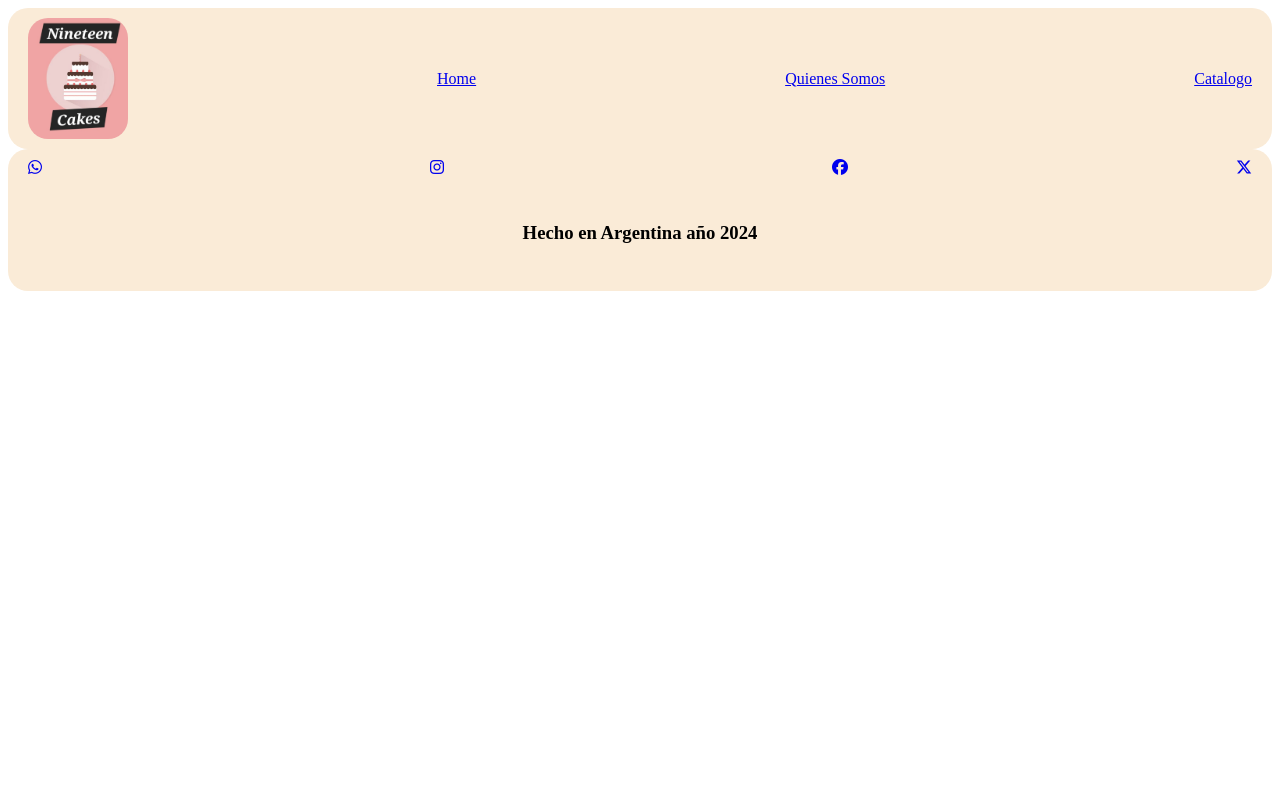
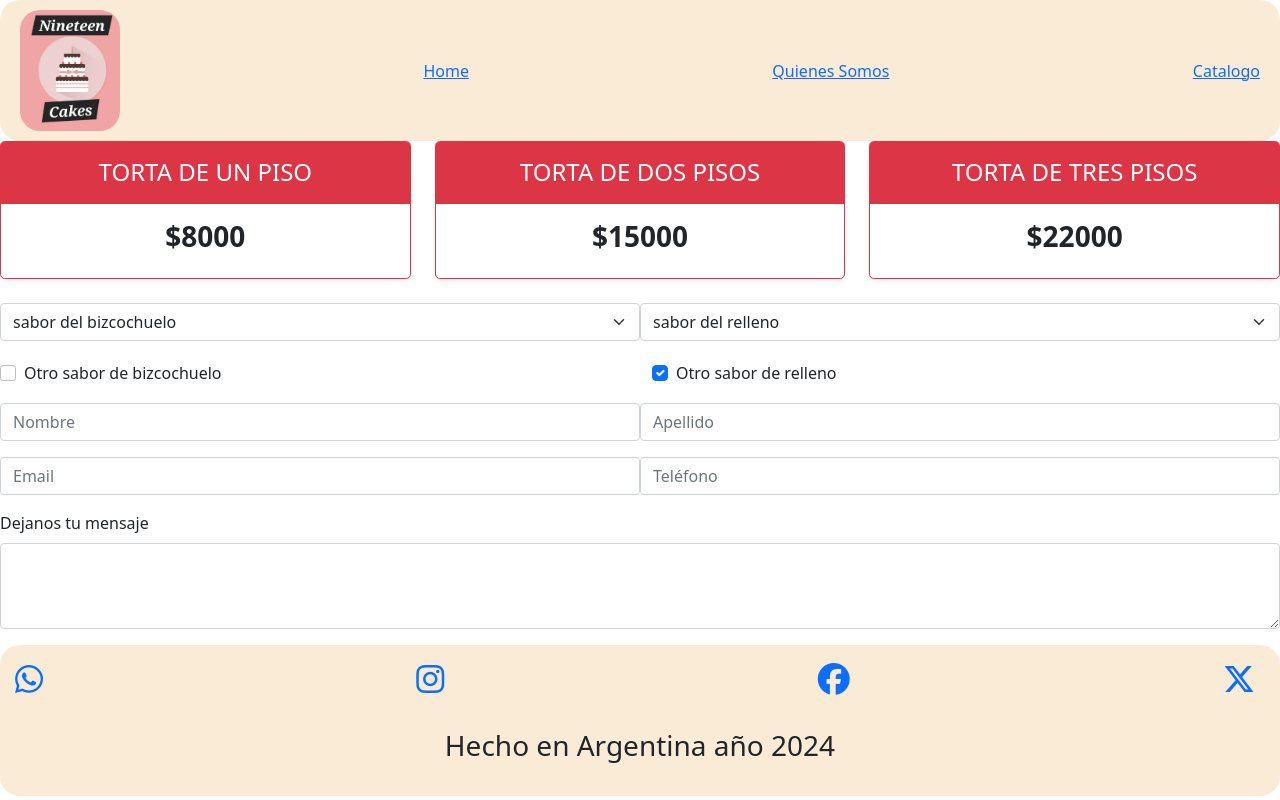
Before and after one commit to spuchinni/proyecto-codo-a-codo-2024, a plain HTML site: page pages/contacto.html in a window 1280 px wide. Drawn offline with nearby package versions, Linux system fonts and the light colour scheme.

Commit message:
modificaciones

```diff
--- a/pages/contacto.html
+++ b/pages/contacto.html
@@ -6,16 +6,140 @@
     <title>Contacto</title>
     <link href="https://fonts.googleapis.com/css2?family=Libre+Baskerville&display=swap" rel="stylesheet">
     <link rel="stylesheet" href="../styles.css/estilos.css">
+    <link href="https://cdn.jsdelivr.net/npm/bootstrap@5.0.2/dist/css/bootstrap.min.css" rel="stylesheet" integrity="sha384-EVSTQN3/azprG1Anm3QDgpJLIm9Nao0Yz1ztcQTwFspd3yD65VohhpuuCOmLASjC" crossorigin="anonymous">
     <script src="https://kit.fontawesome.com/a10880f112.js" crossorigin="anonymous"></script>
 </head>
 <body>
+
   <nav>
     <img src="../img/logo.jpg" alt="logo" width="100px">
     <a href="../index.html"> Home </a>
     <a href="./quienes somos.html"> Quienes Somos </a>
     <a href="./catalogo.html"> Catalogo </a>
+  </nav>
 
-    </nav>
+  <div class="row row-cols-1 row-cols-md-3 text-center">
+    <div class="col-md-4">
+      <div class="card mb-4 rounded-3 shadow-sm border-danger">
+        <div class="card-header py-3 text-white bg-danger border-danger">
+          <h4 class="my-0 fw-normal">TORTA DE UN PISO</h4>
+
+        </div>
+
+        <div class="card-body">
+          <h3 class="card-title pricing-card-title"><b>$8000</b></h3>
+        </div>
+
+      </div>
+    </div>
+
+    <div class="col-md-4">
+      <div class="card mb-4 rounded-3 shadow-sm border-danger">
+        <div class="card-header py-3 text-white bg-danger border-danger">
+          <h4 class="my-0 fw-normal">TORTA DE DOS PISOS</h4>
+
+        </div>
+
+        <div class="card-body">
+          <h3 class="card-title pricing-card-title"><b>$15000</b></h3>
+        </div>
+
+      </div>
+    </div>
+
+    <div class="col-md-4">
+
+      <div class="card mb-4 rounded-3 shadow-sm border-danger">
+        <div class="card-header py-3 text-white bg-danger border-danger">
+          <h4 class="my-0 fw-normal">TORTA DE TRES PISOS</h4>
+
+        </div>
+
+        <div class="card-body">
+          <h3 class="card-title pricing-card-title"><b>$22000</b></h3>
+        </div>
+
+      </div>
+
+    </div>
+  </div>
+
+  <div class="select">
+    <div class="col-md-6">
+      <select class="form-select" aria-label="Default select example">
+        <option selected>sabor del bizcochuelo</option>
+        <option value="1">Zanahoria</option>
+        <option value="2">Vainilla</option>
+        <option value="3">Chocolate</option>
+        <option value="4">Uno y uno</option>
+
+      </select>
+    </div>
+
+    <div class="col-md-6">
+      <select class="form-select" aria-label="Default select example">
+        <option selected>sabor del relleno</option>
+        <option value="1">Dulce de Leche</option>
+        <option value="2">Crema Chantilly</option>
+        <option value="3">Crema Oreo</option>
+        <option value="4">Uno y uno</option>
+
+      </select>
+    </div>
+
+  </div>
+
+  <div class="row gx-0">
+    <div class="col-md mb-3">
+      <div class="row">
+        <div class="col">
+          <div class="form-check">
+                    <input class="form-check-input" type="checkbox" value="" id="flexCheckDefault">
+            <label class="form-check-label" for="flexCheckDefault">
+              Otro sabor de bizcochuelo
+            </label>
+          </div>
+        </div>
+
+        <div class="col">
+          <div class="form-check">
+            <input class="form-check-input" type="checkbox" value="" id="flexCheckChecked" checked>
+            <label class="form-check-label" for="flexCheckChecked">
+              Otro sabor de relleno
+            </label>
+          </div>
+        </div>
+      </div>
+    </div>
+  </div>
+
+
+  <div class="row gx-0">
+    <div class="col-md mb-3">
+      <input type="text" class="form-control" placeholder="Nombre" aria-label="Nombre"
+      id="nombre" required>
+    </div>
+    <div class="col-md mb-3">
+      <input type="text" class="form-control" placeholder="Apellido" aria-label="Apellido"
+      id="apellido" required>
+    </div>
+  </div>
+
+  <div class="row gx-0">
+    <div class="col-md mb-3">
+      <input type="text" class="form-control" placeholder="Email" aria-label="Email"
+      id="Email" required>
+    </div>
+    <div class="col-md mb-3">
+      <input type="number" class="form-control" placeholder="Teléfono" aria-label="Teléfono"
+      id="Teléfono" required>
+    </div>
+  </div>
+
+  <div class="mb-3">
+    <label for="exampleFormControlTextarea1" class="form-label">Dejanos tu mensaje</label>
+    <textarea class="form-control" id="exampleFormControlTextarea1" rows="3"></textarea>
+  </div>
 
   <footer>
     <div class="footer-icons">
@@ -24,8 +148,9 @@
       <a href="#"><i class="fa-brands fa-facebook"></i></a>
       <a href="#"><i class="fa-brands fa-x-twitter"></i></a>
     </div>
-        <p class="footer-text"><h3> Hecho en Argentina año 2024 </p></h3>
+
+    <p class="footer-text"><h3> Hecho en Argentina año 2024 </h3></p>
+
   </footer>
-
 </body>
 </html>
--- a/styles.css/catalogo.css
+++ /dev/null
@@ -1,3 +0,0 @@
-body {
-    background-color: bisque;
-}
--- a/styles.css/estilos.css
+++ b/styles.css/estilos.css
@@ -1,3 +1,6 @@
+body {
+    background-color: beige;
+}
 nav {
     background-color: antiquewhite;
     border-radius: 20px;
@@ -56,6 +59,9 @@ footer {
     align-items: center;
     justify-content: space-between;
     width: 100%;
+    font-size: 2rem; /* Tamaño personalizado del ícono */
+    color: #007bff; /* Color personalizado del ícono */
+    margin-right: 10px; /* Espacio entre los íconos */
 
 
 }
@@ -94,3 +100,22 @@ article {
     padding: 20px;
     text-align: center;
 }
+
+.select {
+    display: flex;
+    flex-direction: row;
+    align-items: center;
+    justify-content: space-between;
+    width: 100%;
+    margin-bottom: 20px;
+
+}
+
+.form-check {
+    display: flex;
+    flex-direction: row;
+    align-items: center;
+    justify-content: space-between;
+    width: 100%;
+    margin-bottom: 20px;
+}
```
Also changed, not shown: index.html (+2 -2 lines), pages/catalogo.html (+4 -13 lines), pages/quienes somos.html (+1 -1 lines). Lines whose indentation alone changed are shown as unchanged.
